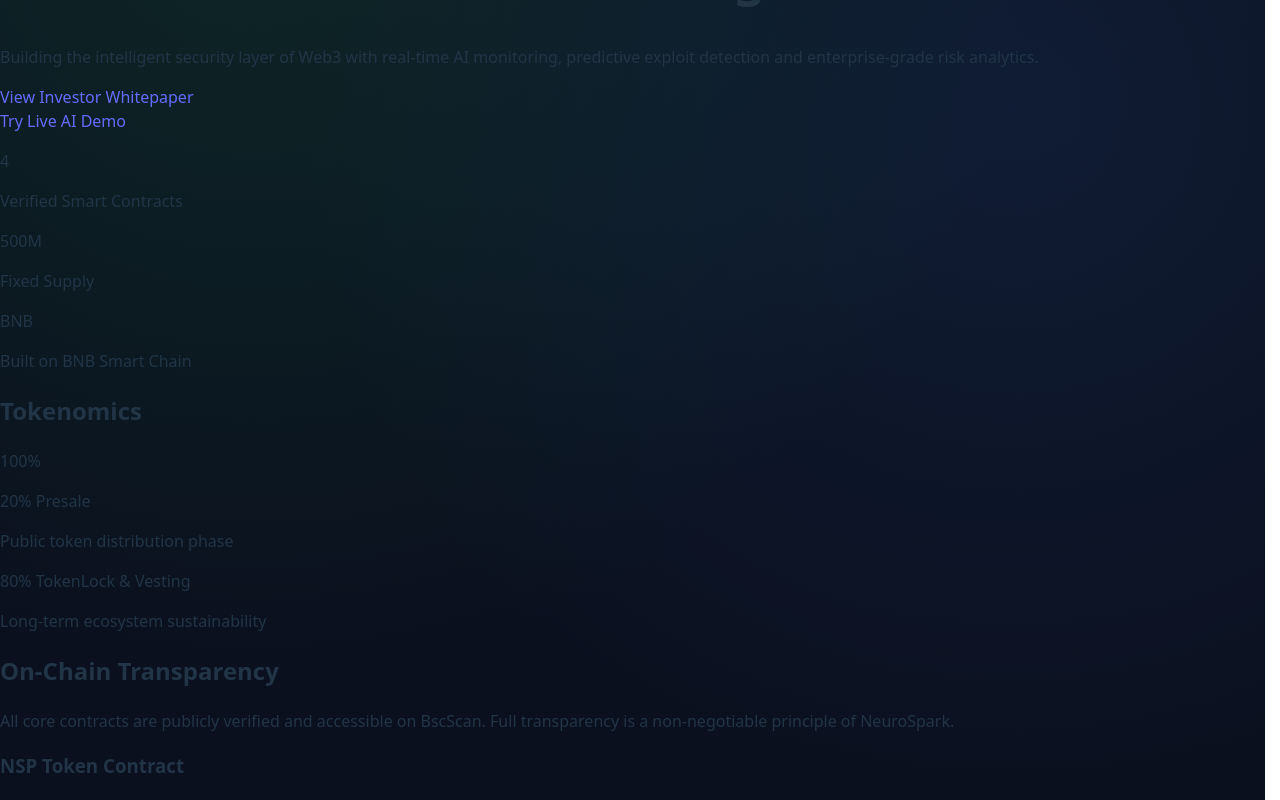
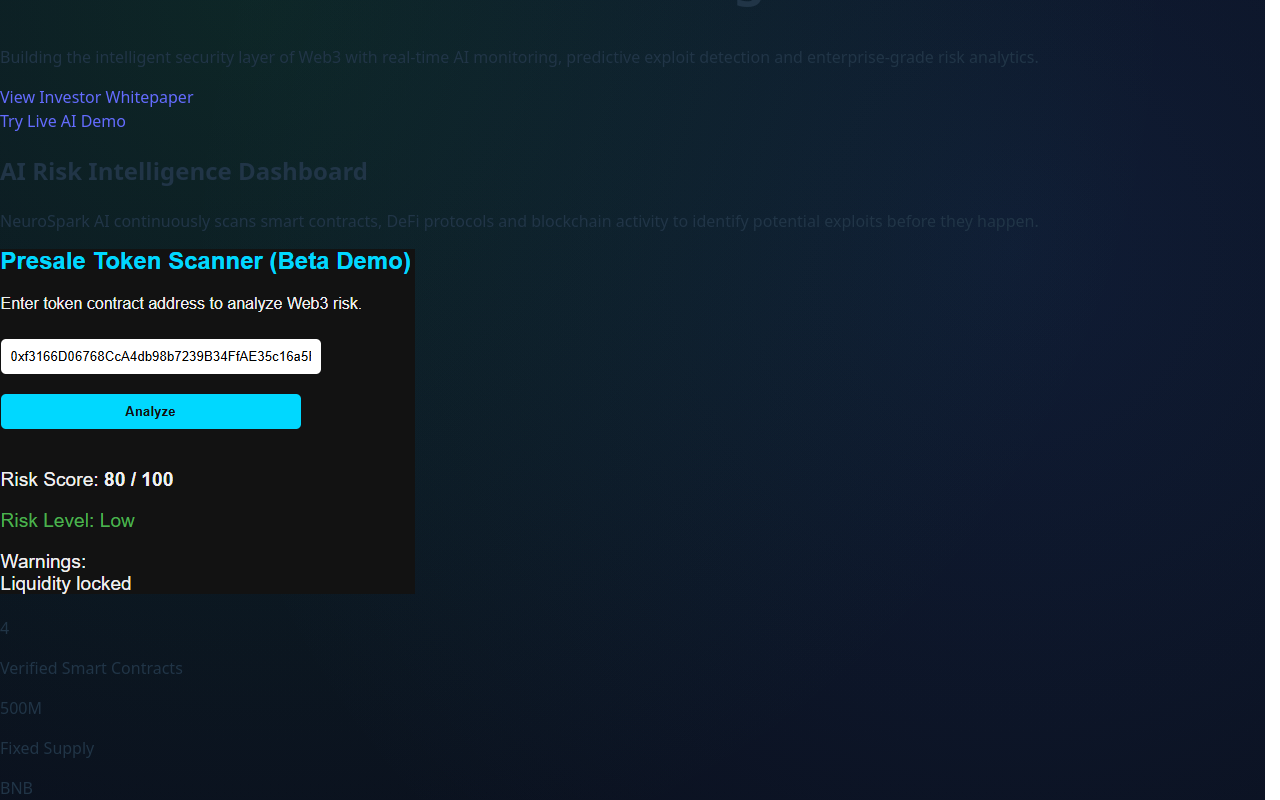
Before and after one commit to neurosparkproject-ops/neurospark-website, a React (Vite) app: page / in a window 1280 px wide. Shown: the part 526-1326 px from the top of the page. Built offline with nearby package versions, Linux system fonts and the light colour scheme.

Commit message:
add AI dashboard section

```diff
--- a/src/App.jsx
+++ b/src/App.jsx
@@ -78,6 +78,33 @@
       Try Live AI Demo
     </a>
   </div>
+
+</div>
+
+{/* AI DASHBOARD SECTION */}
+
+
+<div className="mt-24 text-center">
+
+
+<h2 className="text-3xl font-bold mb-6">
+AI Risk Intelligence Dashboard
+</h2>
+
+
+<p className="text-white/70 max-w-2xl mx-auto">
+NeuroSpark AI continuously scans smart contracts,
+DeFi protocols and blockchain activity to identify
+potential exploits before they happen.
+</p>
+
+
+<img
+  src={dashboard}
+  alt="AI Security Dashboard"
+  className="rounded-xl shadow-lg mx-auto mt-10"
+/>
+
 
 </div>
 
```
